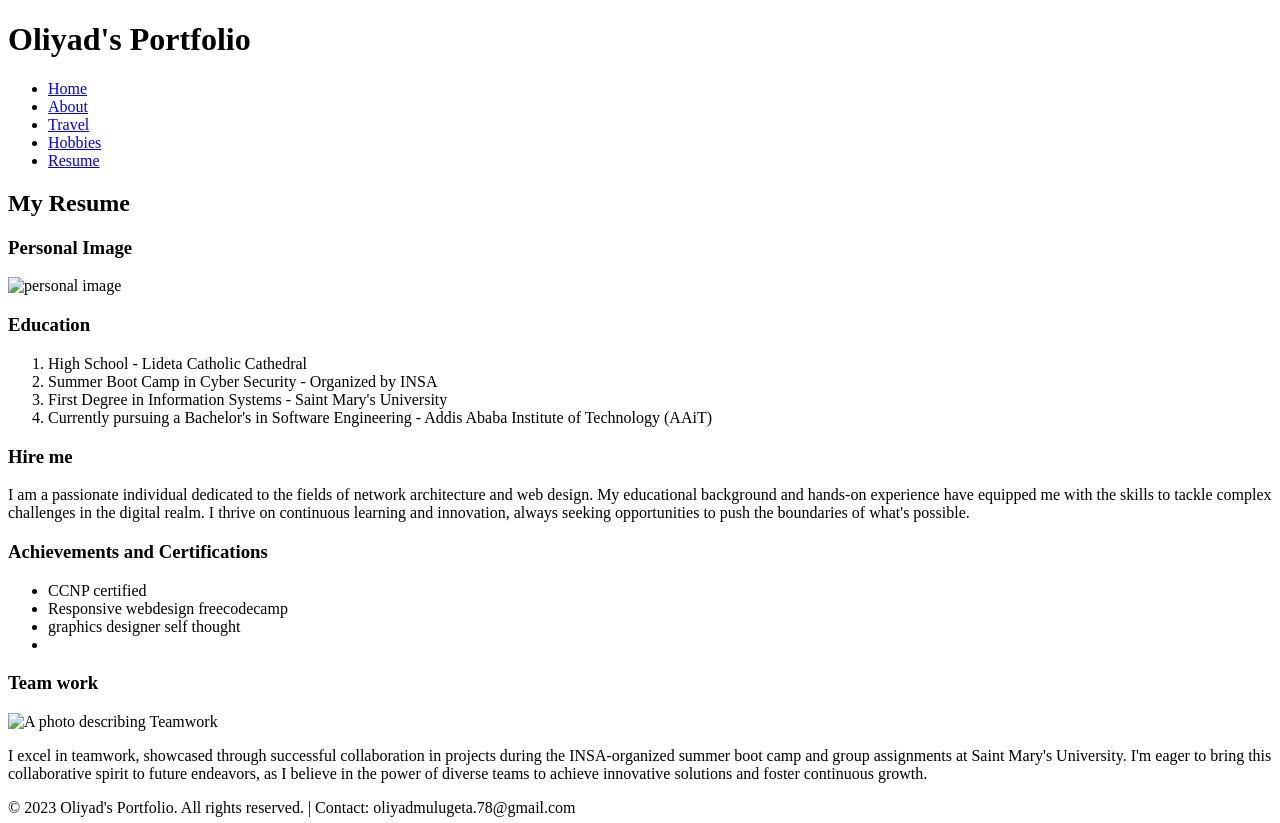
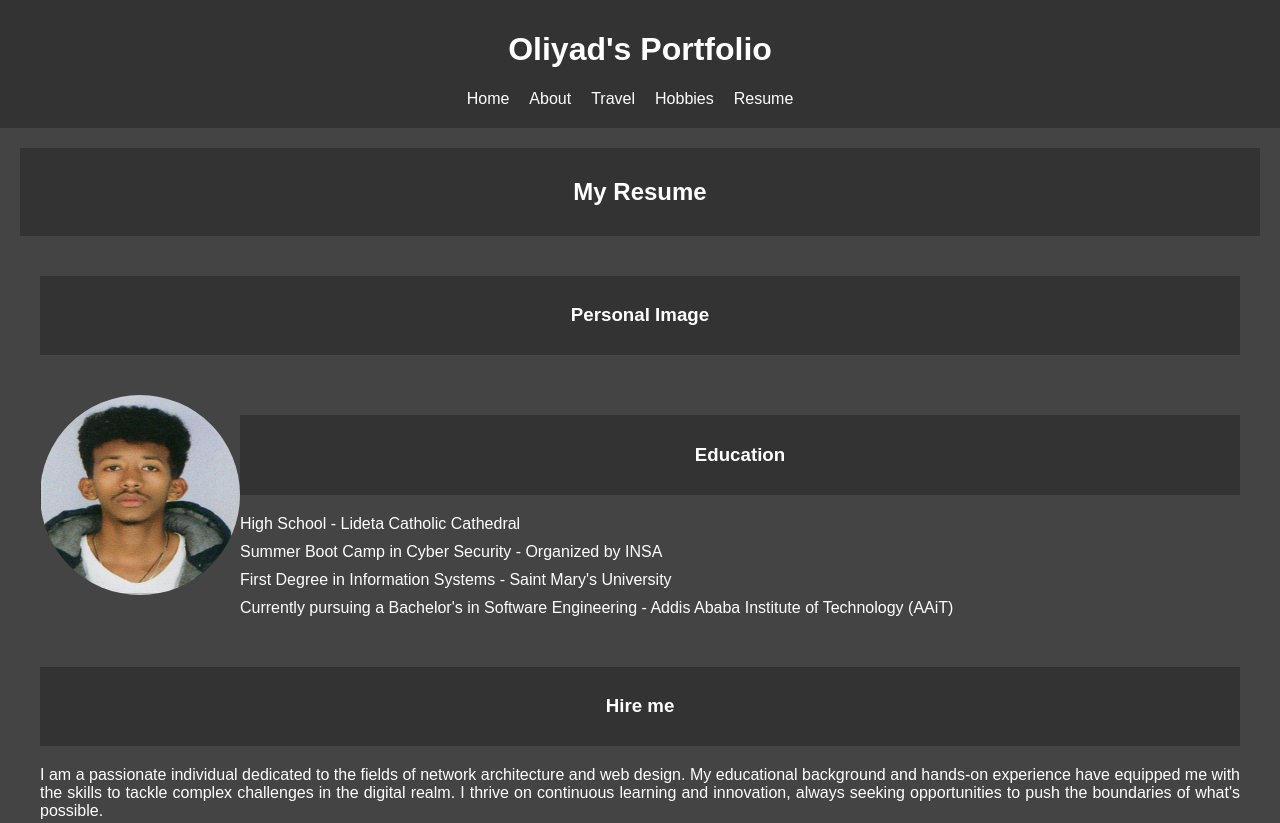
Before and after one commit to OliyadM/UGR-0055-14, a plain HTML site: page src/resume.html in a window 1280 px wide. Shown: the top 823 px of the page. Drawn offline with Linux system fonts and the light colour scheme.

Commit message:
add flex-box

```diff
--- /dev/null
+++ b/src/css/styleabout.css
@@ -0,0 +1,88 @@
+body {
+    font-family: 'Arial', sans-serif;
+    margin: 0;
+    padding: 0;
+}
+
+header {
+    background-color: #333;
+    color: #fff;
+    padding: 10px;
+    display: flex;
+    flex-direction: column;
+    align-items: center;
+}
+
+nav ul {
+    list-style: none;
+    display: flex;
+    flex-wrap: wrap;
+    justify-content: center;
+}
+
+nav ul li {
+    margin-right: 20px;
+}
+
+nav a {
+    text-decoration: none;
+    color: #fff;
+}
+nav a:active {
+    background-color:orange;
+}
+
+section {
+    padding: 20px;
+}
+
+section header {
+    text-align: center;
+    margin-bottom: 20px;
+}
+
+
+section p {
+    text-align: justify;
+    margin-bottom: 20px;
+}
+
+section h3 {
+    color:white;
+}
+
+
+ul {
+    list-style-type: none;
+    margin: 0;
+    padding: 0;
+}
+
+ul li {
+    margin-bottom: 10px;
+}
+
+video {
+    width: 100%;
+}
+.lastsection{
+    display:flex;
+    flex-wrap:wrap;
+}
+
+img {
+    float:left;
+    max-width: 100%;
+    height: auto;
+    margin-top: 20px;
+    margin-bottom: 20px;
+    margin-right:1em;
+}
+
+footer {
+    background-color: #333;
+    color: #fff;
+    text-align: center;
+    padding: 10px;
+    width: 100%;
+}
--- /dev/null
+++ b/src/css/stylehobbies.css
@@ -0,0 +1,81 @@
+body {
+    font-family: 'Arial', sans-serif;
+    margin: 0;
+    padding: 0;
+}
+
+header {
+    background-color: #333;
+    color: #fff;
+    padding: 10px;
+    display: flex;
+    flex-direction: column;
+    align-items: center;
+}
+
+nav ul {
+    list-style: none;
+    display: flex;
+    flex-wrap: wrap;
+    justify-content: center;
+}
+
+nav ul li {
+    margin-right: 20px;
+}
+
+nav a {
+    text-decoration: none;
+    color: #fff;
+}
+nav a:active {
+    background-color:orange;
+}
+
+section {
+    padding: 20px;
+}
+
+section header {
+    text-align: center;
+    margin-bottom: 20px;
+}
+
+section p {
+    text-align: justify;
+    margin-bottom: 20px;
+}
+
+section h3 {
+    color: white#333;
+}
+
+ol, ul {
+    list-style-type: none;
+    margin: 0;
+    padding: 0;
+}
+
+ol li, ul li {
+    margin-bottom: 10px;
+}
+
+video {
+    width: 100%;
+}
+
+img {
+    max-width: 100%;
+    height: auto;
+    margin-top: 20px;
+    margin-bottom: 20px;
+}
+
+footer {
+    background-color: #333;
+    color: #fff;
+    text-align: center;
+    padding: 10px;
+    bottom: 0;
+    width: 100%;
+}
--- /dev/null
+++ b/src/css/stylehome.css
@@ -0,0 +1,66 @@
+body {
+    font-family: 'Arial', sans-serif;
+    margin: 0;
+    padding: 0;
+}
+
+header {
+    background-color: #333;
+    color: #fff;
+    padding: 10px;
+    display: flex;
+    flex-direction: column;
+    align-items: center;
+}
+
+nav ul {
+    list-style: none;
+    display: flex;
+    justify-content: center;
+    margin: 0;
+    padding: 0;
+}
+
+nav ul li {
+    margin-right: 20px;
+}
+
+nav a {
+    text-decoration: none;
+    color: #fff;
+}
+nav a:active {
+    background-color: orange;
+}
+
+section {
+    padding: 20px;
+    display: flex;
+    flex-direction: column;
+    align-items: center;
+    margin-bottom: 60px; /
+}
+
+section header {
+    text-align: center;
+}
+
+section p {
+    text-align: justify;
+}
+
+footer {
+    background-color: #333;
+    color: #fff;
+    text-align: center;
+    padding: 10px;
+    width: 100%;
+    position: fixed;
+    bottom: 0;
+}
+
+img {
+    flex: 1;
+    width: 250px;
+    height: 250px;
+}
--- /dev/null
+++ b/src/css/styleresume.css
@@ -0,0 +1,102 @@
+body {
+    font-family: 'Arial', sans-serif;
+    margin: 0;
+    padding: 0;
+    background-color: #444;
+    color: #fff;
+    background-image:url() ;
+    background-size: cover; /* Ensures the image covers the entire background */
+    background-position: center; /* Centers the image */
+    background-repeat: no-repeat; /* Prevents image repetition */
+    display: flex;
+    flex-direction: column;
+    min-height: 100vh;
+}
+
+header {
+    background-color: #333;
+    color: #fff;
+    padding: 10px;
+    display: flex;
+    flex-direction: column;
+    align-items: center;
+}
+
+nav ul {
+    list-style: none;
+    display: flex;
+    flex-wrap: wrap;
+    justify-content: center;
+}
+
+nav ul li {
+    margin-right: 20px;
+}
+
+nav a {
+    text-decoration: none;
+    color: #fff;}
+nav a:active {
+    background-color:orange;
+}
+
+
+section {
+    padding: 20px;
+    flex: 1;
+}
+
+section header {
+    text-align: center;
+    margin-bottom: 20px;
+}
+
+section h3 {
+    color: white;
+}
+
+img.profile-image {
+    width: 200px;
+    height: 200px;
+    margin: 20px auto;
+    border-radius: 50%;
+    overflow: hidden;
+}
+
+ol, ul {
+    list-style-type: none;
+    margin: 0;
+    padding: 0;
+}
+
+ol li, ul li {
+    margin-bottom: 10px;
+}
+
+p {
+    text-align: justify;
+    margin-bottom: 20px;
+}
+
+footer {
+    background-color: #333;
+    color: #fff;
+    text-align: center;
+    padding: 10px;
+
+}
+
+img{
+    height:200px;
+    width:150px;
+    margin: right 1rem;
+    float:left;
+}
+/* Existing styles are unchanged */
+
+.teamwork-paragraph {
+    overflow: auto; /* Make the paragraph scrollable if it overflows */
+    margin-right: 1rem; /* Add margin to separate from the image */
+    max-height: 200px; /* Set a maximum height for the scrollable area */
+    max-width:200px
+}
--- /dev/null
+++ b/src/css/styletravel.css
@@ -0,0 +1,95 @@
+/* styletravel.css */
+
+body {
+    font-family: 'Arial', sans-serif;
+    margin: 0;
+    padding: 0;
+}
+
+header {
+    background-color: #333;
+    color: #fff;
+    padding: 10px;
+    display: flex;
+    flex-direction: column;
+    align-items: center;
+}
+
+nav ul {
+    list-style: none;
+    display: flex;
+    flex-wrap: wrap;
+    justify-content: center;
+}
+
+nav ul li {
+    margin-right: 20px;
+}
+
+nav a {
+    text-decoration: none;
+    color: #fff;
+}
+nav a:active {
+    background-color:orange;
+}
+
+section {
+    padding: 20px;
+}
+
+section header {
+    text-align: center;
+    margin-bottom: 20px;
+}
+
+section p {
+    text-align: justify;
+    margin-bottom: 20px;
+}
+
+section h3 {
+    color: white;
+}
+
+ol, ul {
+    list-style-type: none;
+    margin: 0;
+    padding: 0;
+}
+
+ol li, ul li {
+    margin-bottom: 10px;
+}
+
+video {
+    width: 100%;
+}
+
+img {
+    max-width: 100%;
+    height: auto;
+    margin-top: 20px;
+    margin-bottom: 20px;
+}
+
+footer {
+    background-color: #333;
+    color: #fff;
+    text-align: center;
+    padding: 10px;
+    width: 100%;
+}
+.gallery-section {
+    display: flex;
+    flex-wrap: wrap;
+    justify-content: space-between;
+    gap:20px
+}
+
+.gallery-section img {
+    flex:1;
+    width: 25%;
+    height: auto;
+    margin-bottom: 10px;
+}
--- a/src/resume.html
+++ b/src/resume.html
@@ -4,6 +4,7 @@
     <meta charset="UTF-8">
     <meta name="viewport" content="width=device-width, initial-scale=1.0">
     <title>Oliyad's Portfolio - Resume</title>
+    <link rel="stylesheet" href="css/styleresume.css">
 </head>
 <body>
 
@@ -28,7 +29,7 @@
         <header>
             <h3>Personal Image</h3>
         </header>
-        <img src="photo_for_resume.jpg" alt="personal image">
+        <img class="profile-image" src="images/photo_for_resume.jpg" alt="personal image">
     </section>
 
     <section>
@@ -63,20 +64,16 @@
         </ul>
     </section>
 
-    <section>
+    <section class="teamwork">
         <header>
             <h3>Team work</h3>
         </header>
-        <img src="teamwork.jpg" alt="A photo describing Teamwork">
-    </section>
 
-    <section>
-        <header>
-        </header>
-        <p>
-            I excel in teamwork, showcased through successful collaboration in projects during the INSA-organized summer boot camp and group assignments at Saint Mary's University. I'm eager to bring this collaborative spirit to future endeavors, as I believe in the power of diverse teams to achieve innovative solutions and foster continuous growth.
-        </p>
-    </section>
+            <img class="Teamwork image"src="images/teamwork.jpg"  alt="A photo describing Teamwork">
+
+                <P class="teamwork-paragraph"> I excel in teamwork, showcased through successful collaboration in projects during the INSA-organized summer boot camp and group assignments at Saint Mary's University. I'm eager to bring this collaborative spirit to future endeavors, as I believe in the power of diverse teams to achieve innovative solutions and foster continuous growth.
+                </P>
+
 
 </section>
 
```
Also changed, not shown: src/about.html (+6 -7 lines), src/hobbies.html (+5 -2 lines), src/homepage.html (+2 -1 lines), src/travel.html (+19 -8 lines).
